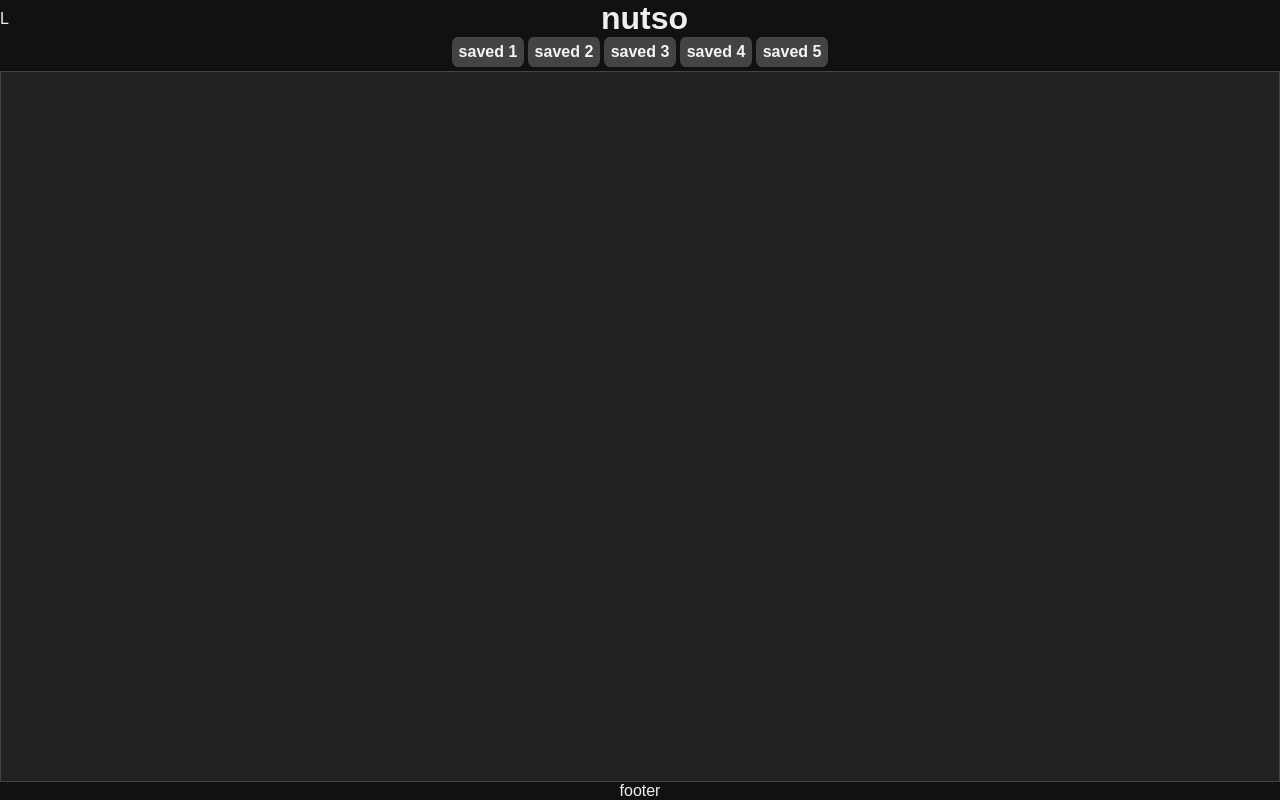
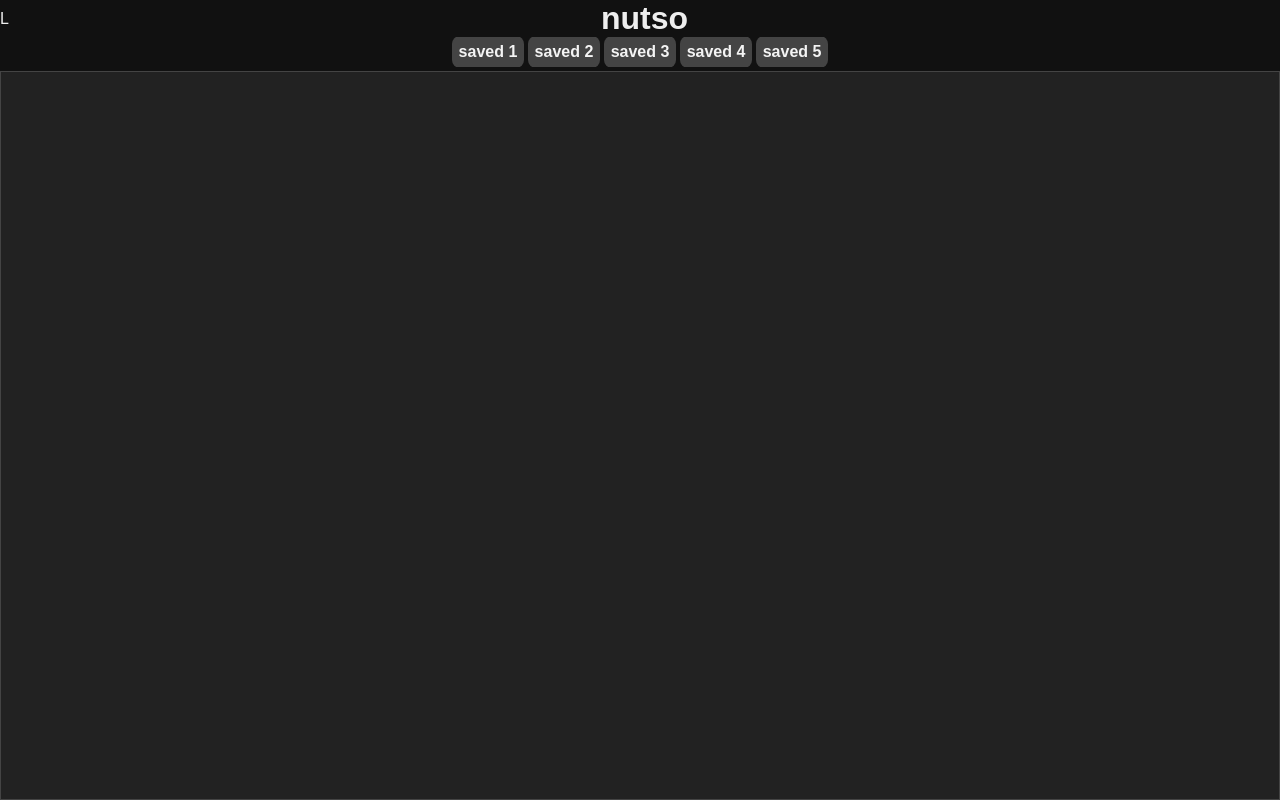
Before and after one commit to Hamilsauce/svg-playground, a plain HTML site: page index.html in a window 1280 px wide. Drawn offline with Linux system fonts and the light colour scheme.

Commit message:
update index.html

```diff
--- a/index.html
+++ b/index.html
@@ -80,7 +80,7 @@
     </section>
     <footer id="app-footer">
       <div class="container">
-        footer
+
       </div>
     </footer>
   </div>
```
